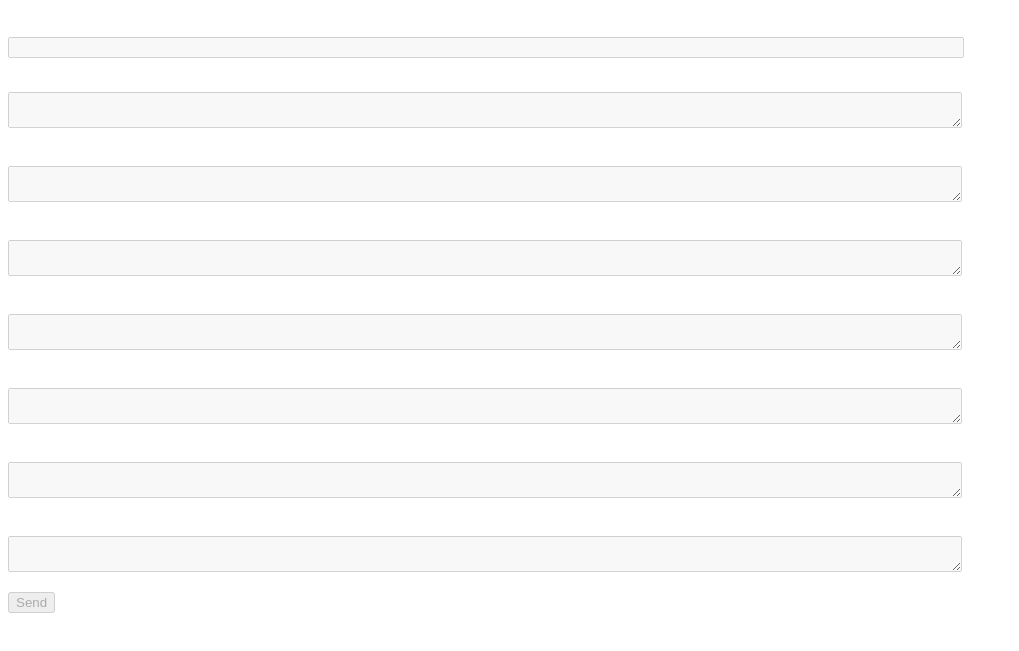
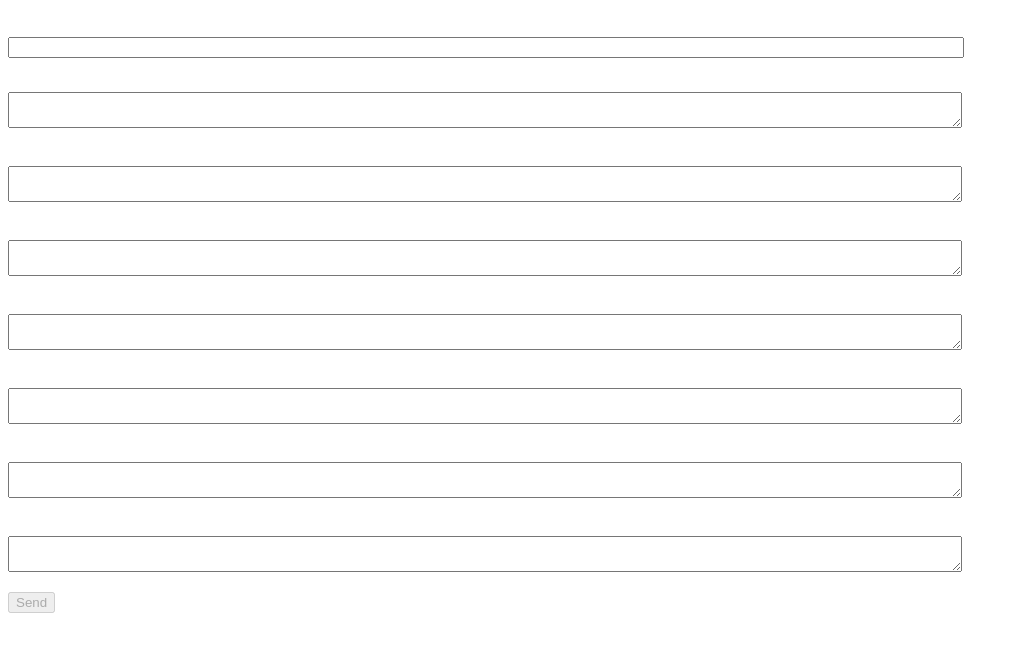
Before and after one commit to InfinityBots/apps.infinitybots.xyz, a Gatsby site: page /staff in a window 1280 px wide. Shown: the part 61-712 px from the top of the page, without its empty margins (0-1019 px from the left). Built offline with nearby package versions, Linux system fonts and the light colour scheme; Gatsby itself is replaced by a stand-in of ours.

Commit message:
Update staff.jsx

```diff
--- a/src/pages/staff.jsx
+++ b/src/pages/staff.jsx
@@ -55,49 +55,49 @@ import React from "react";
            <p style={{ color: 'white' }}>
              <label>
                Your Discord Username | Ex: ToxicDev#0001:<br />
-               <input type="text" name="Discord Username" style={{ width: '75%' }} onChange={this.handleChange} disabled />
+               <input type="text" name="Discord Username" style={{ width: '75%' }} onChange={this.handleChange} />
              </label>
            </p>
            <p style={{ color: 'white' }}>
              <label>
                Your Discord ID (For the Panel):<br />
-               <textarea name="Discord ID" style={{ width: '75%' }} onChange={this.handleChange} disabled />
+               <textarea name="Discord ID" style={{ width: '75%' }} onChange={this.handleChange} />
              </label>
            </p>
            <p style={{ color: 'white' }}>
              <label>
                Do you have any experience in Moderation / Testing Bots? If so please explain:<br />
-               <textarea name="Do you have any experience in Moderating or Testing Bots?" style={{ width: '75%' }} onChange={this.handleChange} disabled />
+               <textarea name="Do you have any experience in Moderating or Testing Bots?" style={{ width: '75%' }} onChange={this.handleChange} />
              </label>
            </p>
            <p style={{ color: 'white' }}>
              <label>
                How would you handle someone Nuking or Raiding the server:<br />
-               <textarea name="How would you handle a Nuke or Raid" style={{ width: '75%' }} onChange={this.handleChange} disabled />
+               <textarea name="How would you handle a Nuke or Raid" style={{ width: '75%' }} onChange={this.handleChange} />
              </label>
            </p>
            <p style={{ color: 'white' }}>
              <label>
                How would you handle someone Targetting or Harassing Members?:<br />
-               <textarea name="How would you handle Harrasment" style={{ width: '75%' }} onChange={this.handleChange} disabled />
+               <textarea name="How would you handle Harrasment" style={{ width: '75%' }} onChange={this.handleChange} />
              </label>
            </p>
            <p style={{ color: 'white' }}>
              <label>
                Do you agree to Sign and be Bound to our NDA (Non-Disclosure Agreement)?:<br />
-               <textarea name="Do you agree to Sign a NDA?" style={{ width: '75%' }} onChange={this.handleChange} disabled />
+               <textarea name="Do you agree to Sign a NDA?" style={{ width: '75%' }} onChange={this.handleChange} />
              </label>
            </p>
            <p style={{ color: 'white' }}>
              <label>
                What are you more interested in Approving Bots or just Moderating the Server?:<br />
-               <textarea name="Approver or Mod?" style={{ width: '75%' }} onChange={this.handleChange} disabled />
+               <textarea name="Approver or Mod?" style={{ width: '75%' }} onChange={this.handleChange} />
              </label>
            </p>
            <p style={{ color: 'white' }}>
              <label>
                Have you read and understand our Rules and Guidelines?:<br />
-               <textarea name="Agree to our Rules?" style={{ width: '75%' }} onChange={this.handleChange} disabled />
+               <textarea name="Agree to our Rules?" style={{ width: '75%' }} onChange={this.handleChange} />
              </label>
            </p>
            <p>
```
